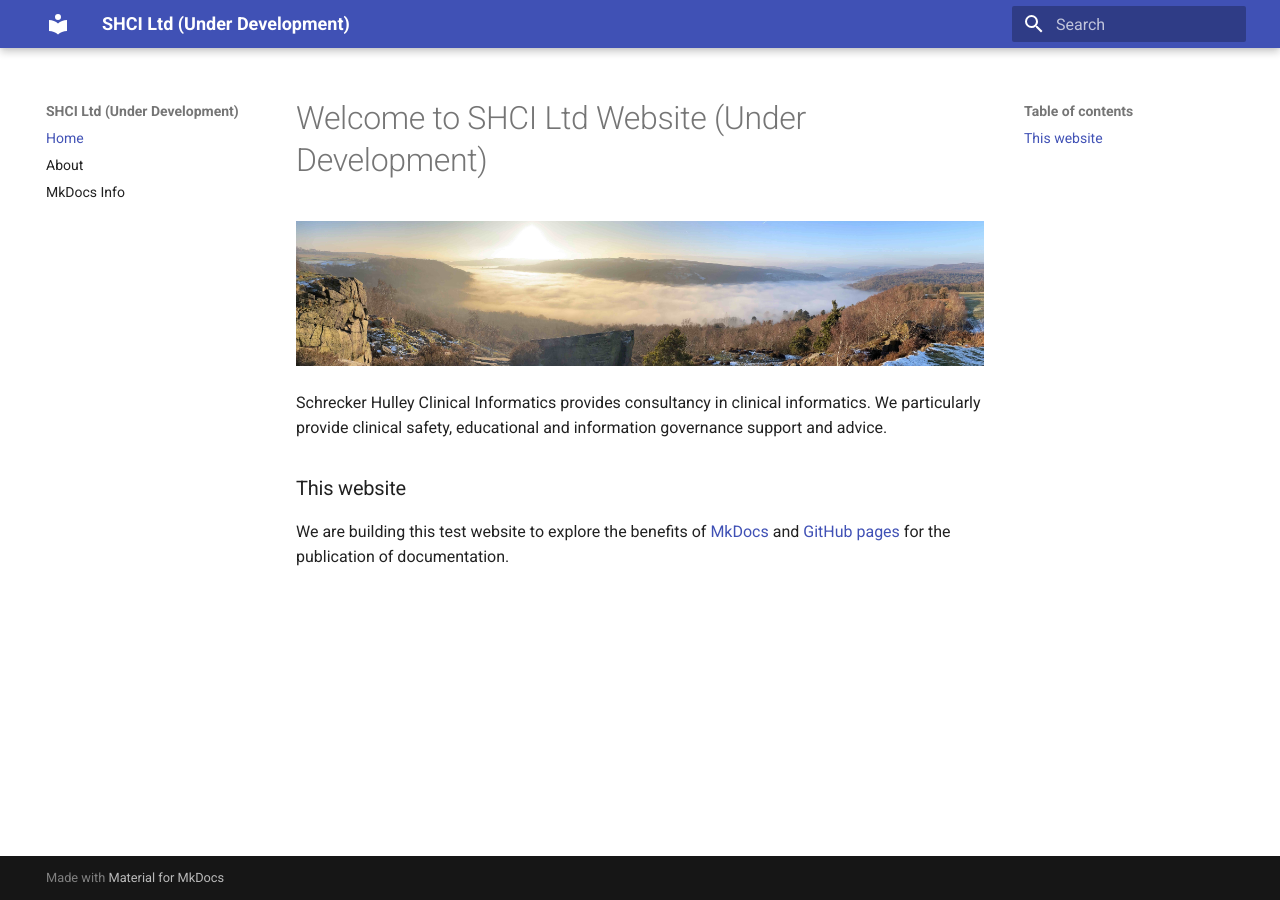
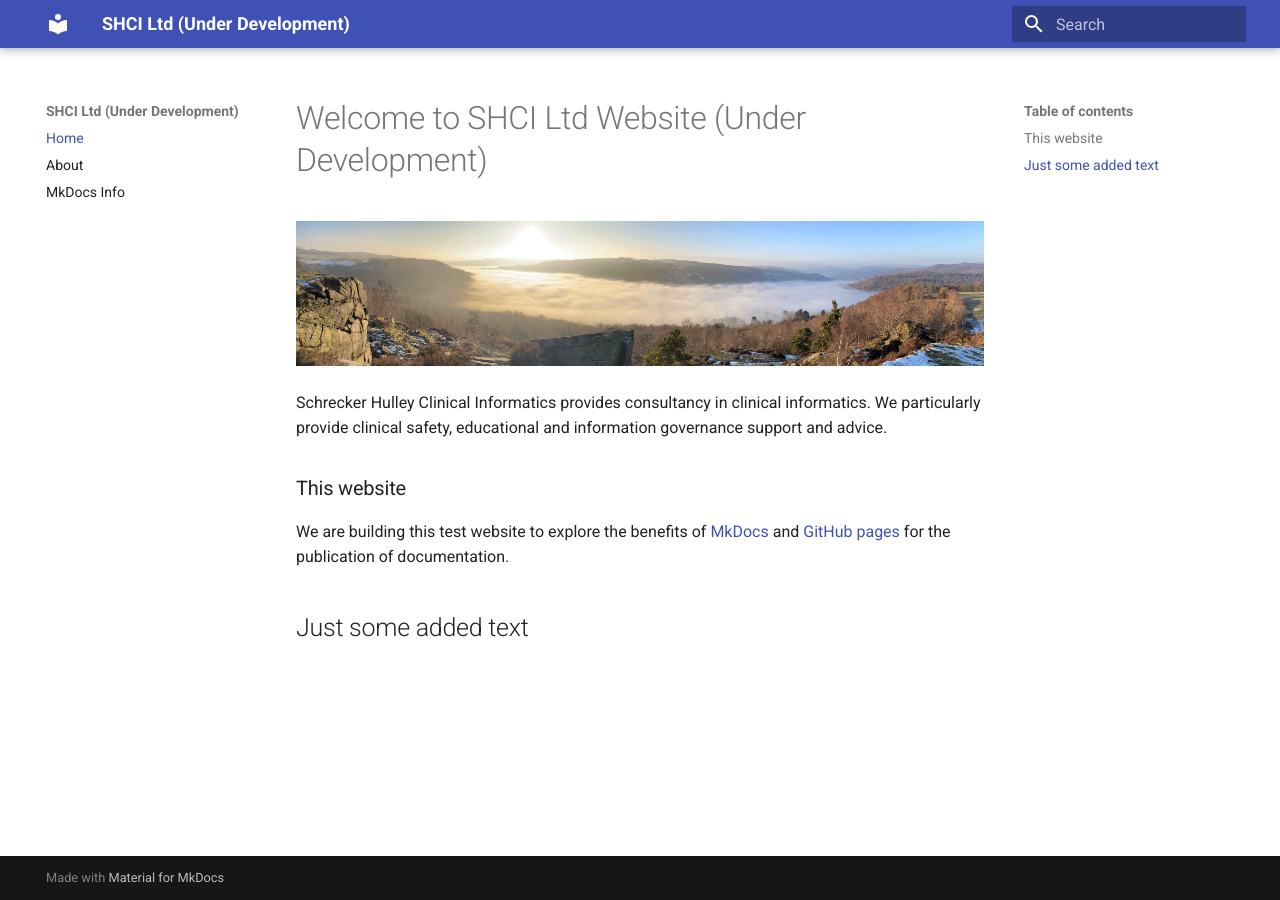
Before and after one commit to shci-ltd/website, an MkDocs documentation site: the page built from docs/index.md, in a window 1280 px wide. Built offline with MkDocs 1.6.1 and Material for MkDocs 9.7.7, drawn with Linux system fonts in a browser that asks for light colours.

Commit message:
Add some text

```diff
--- a/docs/index.md
+++ b/docs/index.md
@@ -6,3 +6,5 @@ Schrecker Hulley Clinical Informatics provides consultancy in clinical informati
 
 ###This website
 We are building this test website to explore the benefits of [MkDocs](https://www.mkdocs.org) and [GitHub pages](https://pages.github.com) for the publication of documentation.
+
+##Just some added text
```
